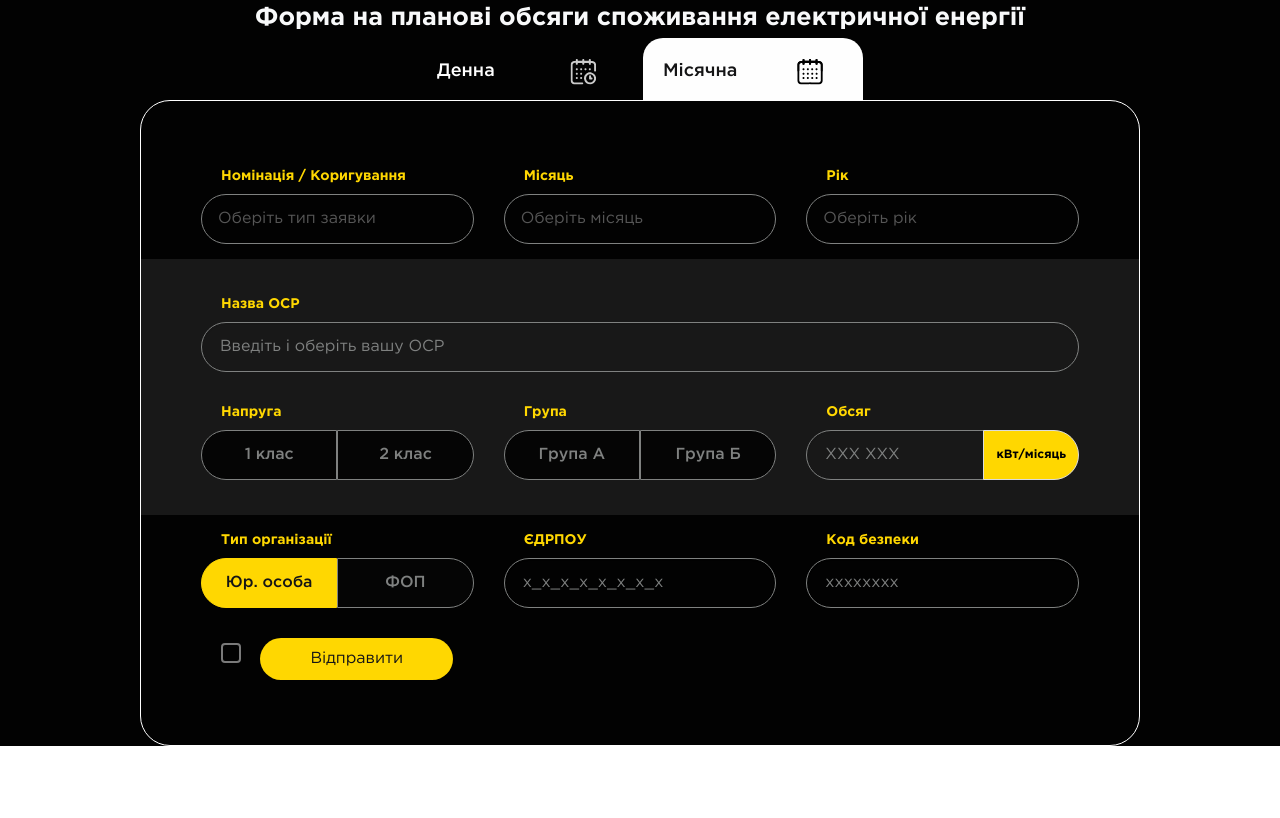
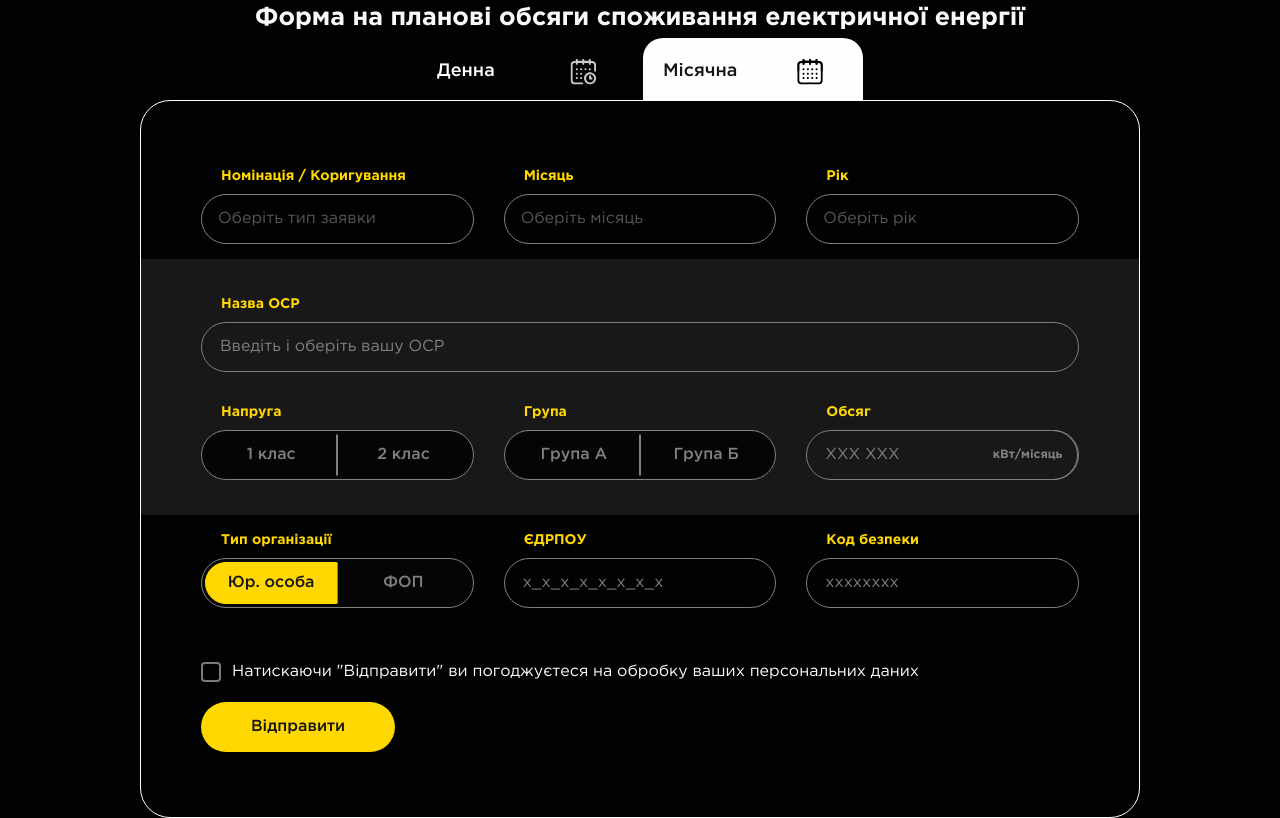
Before and after one commit to yuchiko/volts-form, a Vue app in the folder app/: page / in a window 1280 px wide. Built offline with nearby package versions, Linux system fonts and the light colour scheme; some icons are missing.

Commit message:
Wrap row into the repeated logic

```diff
--- a/app/src/components/ConsumptionForm/MonthlyForm.vue
+++ b/app/src/components/ConsumptionForm/MonthlyForm.vue
@@ -48,7 +48,11 @@
         </b-field>
       </div>
     </div>
-    <RepeatedMonthInputs />
+    <RepeatedMonthInputs
+      v-for="(obj, index) in repeatData"
+      :key="index"
+      :input-data="repeatData[index]"
+    />
     <div class="form-row">
       <div class="form-col">
         <b-field
@@ -76,8 +80,13 @@
         </b-field>
       </div>
       <div class="form-col">
-        <b-field :label="organizationType === 'legal_person' ? 'ЄДРПОУ' : 'ІПН'">
-          <b-input v-model="identify_code" placeholder="x_x_x_x_x_x_x_x"></b-input>
+        <b-field
+          :label="organizationType === 'legal_person' ? 'ЄДРПОУ' : 'ІПН'"
+        >
+          <b-input
+            v-model="identify_code"
+            placeholder="x_x_x_x_x_x_x_x"
+          ></b-input>
         </b-field>
       </div>
       <div class="form-col">
@@ -86,9 +95,14 @@
         </b-field>
       </div>
     </div>
-    <div class="form-row">
-      <div class="form-col">
-        <b-checkbox />
+    <div class="form-row mt-5">
+      <div class="form-col form-col--full text-left">
+        <b-field align="left">
+          <b-checkbox>
+            Натискаючи "Відправити" ви погоджуєтеся на обробку ваших
+            персональних даних</b-checkbox
+          >
+        </b-field>
         <button class="f-button" @click="onSubmit">Відправити</button>
       </div>
     </div>
@@ -136,7 +150,7 @@ export default {
     order_year: null,
     identify_code: null,
     security_code: null,
-    organizationType: 'legal_person',
+    organizationType: "legal_person",
     months: [
       { label: "Січень", code: "01" },
       { label: "Лютий", code: "02" },
@@ -156,6 +170,26 @@ export default {
       { label: "2023", code: "2023" },
       { label: "2024", code: "2024" },
     ],
+    repeatDataTemplate: {
+      selectedOsr: "",
+      groupType: null,
+      voltageType: null,
+      amount: {
+        value: null,
+        rawValue: null,
+      },
+    },
+    repeatData: [
+      {
+        selectedOsr: "",
+        groupType: null,
+        voltageType: null,
+        amount: {
+          value: null,
+          rawValue: null,
+        },
+      },
+    ],
   }),
   created() {
     // TODO: generate years
--- a/app/src/components/ConsumptionForm/RepeatedMonthInputs.vue
+++ b/app/src/components/ConsumptionForm/RepeatedMonthInputs.vue
@@ -5,7 +5,7 @@
         <b-field label="Назва ОСР">
           <b-autocomplete
             rounded
-            v-model="selectedOsr"
+            v-model="inputData.selectedOsr"
             :open-on-focus="true"
             :data="filteredOsr"
             placeholder="Введіть і оберіть вашу ОСР"
@@ -13,9 +13,10 @@
             icon-right="caret-down"
             :clearable="false"
             @select="(option) => (selected = option)"
+            @blur="onBlur"
           >
             <template #footer>
-              <a v-if="selectedOsr.length" @click="cleanOsrInput"
+              <a v-if="inputData.selectedOsr.length" @click="cleanOsrInput"
                 ><span>Очистити поле вводу</span></a
               >
             </template>
@@ -33,7 +34,7 @@
           group-multiline
         >
           <b-radio-button
-            v-model="voltageType"
+            v-model="inputData.voltageType"
             native-value="group_a"
             type="is-light is-outlined"
             expanded
@@ -41,7 +42,7 @@
             <span>1 клас</span>
           </b-radio-button>
           <b-radio-button
-            v-model="voltageType"
+            v-model="inputData.voltageType"
             native-value="group_b"
             type="is-light is-outlined"
             expanded
@@ -53,7 +54,7 @@
       <div class="form-col">
         <b-field class="one-radio-group" label="Група" grouped group-multiline>
           <b-radio-button
-            v-model="groupType"
+            v-model="inputData.groupType"
             native-value="group_a"
             type="is-light is-outlined"
             expanded
@@ -61,7 +62,7 @@
             <span>Група А</span>
           </b-radio-button>
           <b-radio-button
-            v-model="groupType"
+            v-model="inputData.groupType"
             native-value="group_b"
             type="is-light is-outlined"
             expanded
@@ -70,11 +71,16 @@
           </b-radio-button>
         </b-field>
       </div>
-      <div class="form-col input-with-prefix">
+      <div
+        class="form-col input-with-prefix"
+        :class="{
+          'is-filled': !!inputData.amount.value,
+        }"
+      >
         <b-field label="Обсяг">
           <b-input
             name="amount"
-            v-model="amount.value"
+            v-model="inputData.amount.value"
             placeholder="ХХХ ХХХ"
           ></b-input>
           <p class="control">
@@ -90,8 +96,10 @@
 <script>
 export default {
   name: "RepeatedMonthInputs",
+  props: {
+    inputData: [Object]
+  },
   data: () => ({
-    selectedOsr: "",
     osrs: [
       { label: "АТ «ВІННИЦЯОБЛЕНЕРГО»", code: "АТ «ВІННИЦЯОБЛЕНЕРГО»" },
       {
@@ -167,12 +175,6 @@ export default {
         code: "ТОВ «НАФТОГАЗ ТЕПЛО» (м. Новояворівськ)",
       },
     ],
-    groupType: null,
-    voltageType: null,
-    amount: {
-      value: null,
-      rawValue: null,
-    },
   }),
   computed: {
     osrArray() {
@@ -184,16 +186,19 @@ export default {
           item
             .toString()
             .toLowerCase()
-            .indexOf(this.selectedOsr.toLowerCase()) >= 0
+            .indexOf(this.inputData.selectedOsr.toLowerCase()) >= 0
         );
       });
     },
   },
   methods: {
     cleanOsrInput() {
-      this.selectedOsr = "";
+      this.inputData.selectedOsr = "";
     },
-  }
+    onBlur() {
+        if (this.filteredOsr.length === 0) this.inputData.selectedOsr = '';
+        if (this.filteredOsr.length === 1) this.inputData.selectedOsr = this.filteredOsr[0]
+    }
+  },
 };
 </script>
-<style lang="scss"></style>
--- a/app/src/components/ConsumptionForm/index.vue
+++ b/app/src/components/ConsumptionForm/index.vue
@@ -90,6 +90,10 @@ export default {
 
 <style lang="scss">
 // Buefy overrides
+$plaholder-color: #7f8180;
+$input-color: #fff;
+$input-border: #7F8180;
+$text-color: #FEFEFE;
 
 .select select {
   background: #020202 !important;
@@ -180,9 +184,20 @@ export default {
   border-color: white !important;
 }
 
+.one-radio-group .field-body{
+  padding: 3px;
+  border: 1px solid $input-border;
+  border-radius: 36px;
+  background: #070707;
+}
+
+.one-radio-group .b-radio.button {
+  border-color: transparent;
+}
+
 .one-radio-group .control .b-radio.button {
   border-radius: 0 25px 25px 0;
-  height: 50px;
+  height: calc(50px - 8px);
   font-weight: 500;
 }
 
@@ -192,6 +207,16 @@ export default {
 
 .one-radio-group .control:first-child {
   margin-right: 0 !important;
+}
+
+.one-radio-group .control:first-child .b-radio.button {
+  border-right-color: $input-border;
+  border-left-color: none;
+}
+
+.one-radio-group .control:last-child .b-radio.button {
+  border-right-color: none;
+  border-left-color: $input-border;
 }
 
 .one-radio-group .control:first-child .b-radio.button {
@@ -207,13 +232,37 @@ export default {
   border-color: #7f8180 !important;
 }
 
+.form-col.input-with-prefix input {
+  width: 100%;
+  border-radius: 25px!important;
+  padding-right: 100px!important;
+}
+
+.input-with-prefix .has-addons {
+  position: relative;
+}
+
+.input-with-prefix .control.is-clearfix {
+  width: 100%;
+}
+
 .input-with-prefix .input-prefix {
+  position: absolute;
+  top: 0;
+  right: 0;
+  width: 100px;
   height: 50px !important;
-  color: black !important;
-  background: #ffd700 !important;
+  color: $plaholder-color !important;
+  background: transparent!important;
+  border-color: $input-border!important;
   border-radius: 0 25px 25px 0;
   font-size: 12px;
   font-weight: 600;
+  border-left: none!important;
+}
+
+.input-with-prefix.is-filled .input-prefix {
+  color: white!important;
 }
 
 // END OF Buefy overrides
@@ -242,17 +291,27 @@ export default {
 }
 
 .f-button {
-  padding: 12px 50px;
+  padding: 16px 50px;
   font-size: 16px;
   background: #ffd701;
   color: #151516;
   border-radius: 25px;
   margin: 0;
   border: 0;
+  font-weight: 500;
 }
 
 .repeated-row {
   background: #D9D9D91A;
   padding: 20px 0;
 }
+
+.b-checkbox.checkbox {
+  color: $text-color;
+}
+
+.text-left {
+  text-align: left;
+}
+
 </style>
```
Lines whose indentation alone changed are shown as unchanged.
